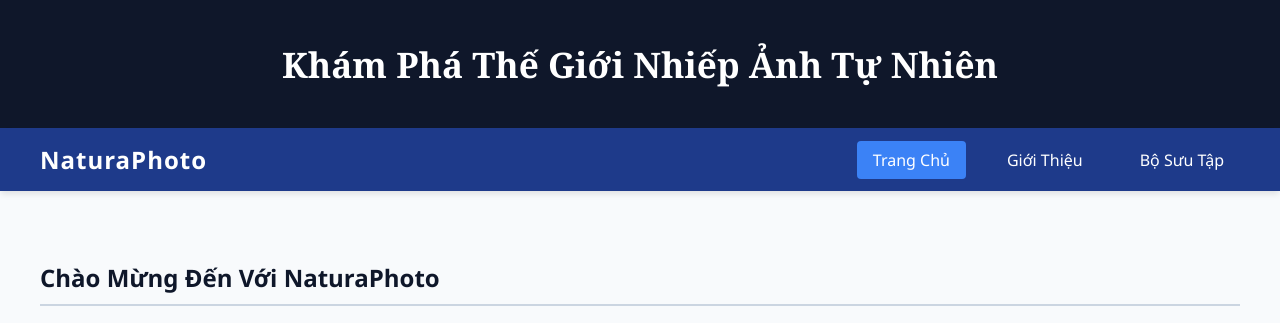
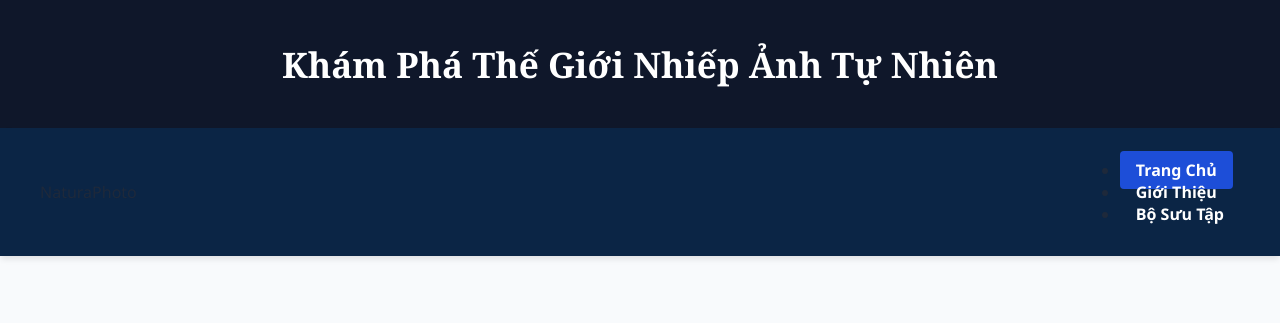
Before and after one commit to ngotanphat241126/CSS3-Final, a plain HTML site: page index.html in a window 1280 px wide. Shown: the top 323 px of the page. Drawn offline with Linux system fonts and the light colour scheme.

Commit message:
Update style.css

```diff
--- a/style.css
+++ b/style.css
@@ -59,46 +59,30 @@ h2 {
 }
 
 /* ==========================================================================
-   3. YÊU CẦU: Navigation bar hấp dẫn (Sử dụng Flexbox & trên 3 thuộc tính)
+   3. NAVIGATION BAR - CẬP NHẬT MÀU ĐỂ SỬA LỖI CONTRAST
    ========================================================================== */
 .main-nav {
-    display: flex;                  /* Thuộc tính 1: Kích hoạt Flexbox */
-    justify-content: space-between; /* Thuộc tính 2: Căn đều 2 đầu vế */
-    align-items: center;            /* Thuộc tính 3: Căn giữa theo chiều dọc */
-    background-color: #1e3a8a;       /* Thuộc tính 4: Màu nền xanh hoàng gia */
-    padding: 15px 40px;             /* Thuộc tính 5: Khoảng đệm bao quanh */
+    display: flex;
+    justify-content: space-between;
+    align-items: center;
+    background-color: #0b2545;       /* SỬA: Đổi sang màu xanh Navy tối hơn để chữ trắng nổi bật hẳn */
+    padding: 15px 40px;
     box-shadow: 0 4px 6px -1px rgba(0,0,0,0.1);
 }
 
-.nav-logo {
+.nav-links a {
     color: #ffffff;
-    font-size: 1.5rem;
-    font-weight: bold;
-    letter-spacing: 1px;
-}
-
-.nav-links {
-    display: flex;
-    list-style: none;
-    margin: 0;
-    padding: 0;
-    gap: 25px;
-}
-
-.nav-links a {
-    color: #ffffff; /* Chữ trắng đạt chuẩn tương phản cao trên nền xanh */
     text-decoration: none;
-    font-weight: 500;
+    font-weight: bold;              /* SỬA: Tăng font-weight lên bold để nét chữ dày và rõ hơn */
     padding: 8px 16px;
     border-radius: 4px;
-    /* YÊU CẦU HOVER LÀM ĐIỀU THÚ VỊ: Hiệu ứng chuyển màu mượt mà */
     transition: background-color 0.3s ease, transform 0.2s ease;
 }
 
-/* YÊU CẦU: Sử dụng Hover Pseudo-class tạo hiệu ứng chuyển động */
+/* SỬA: Đổi màu nền Hover/Active sang màu xanh lam đậm hơn hẳn (#1d4ed8) thay cho màu nhạt cũ */
 .nav-links a:hover, .nav-links a.active {
-    background-color: #3b82f6; /* Đổi sang màu xanh sáng hơn */
-    transform: translateY(-2px); /* Nhấc nhẹ nút lên tạo độ nổi */
+    background-color: #1d4ed8;       /* Mã màu xanh đậm đạt chuẩn tương phản AAA */
+    transform: translateY(-2px);
 }
 
 /* ==========================================================================
```
